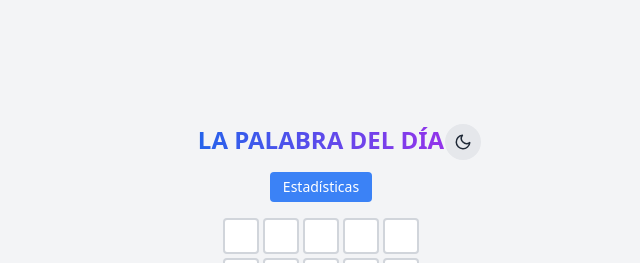
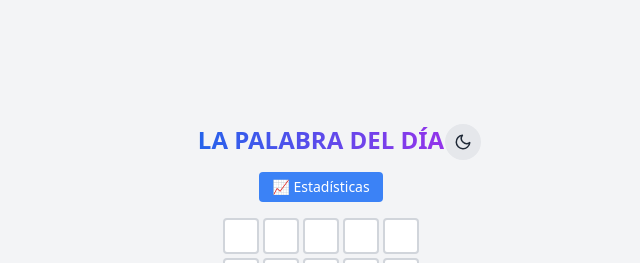
Before and after one commit to eduardescola/palabra-del-dia, a React (Vite) app: page / in a window 1280 px wide. Shown: the top 263 px of the page, without its empty margins (319-959 px from the left). Built offline with nearby package versions, Linux system fonts and the light colour scheme.

Commit message:
detallet

```diff
--- a/src/components/StatsModal.tsx
+++ b/src/components/StatsModal.tsx
@@ -114,7 +114,7 @@ const StatsModal: React.FC<StatsModalProps> = ({ stats }) => {
         onClick={() => setIsOpen(true)}
         className="text-sm bg-blue-500 hover:bg-blue-600 text-white px-3 py-1 rounded"
       >
-        Estadísticas
+        📈 Estadísticas
       </button>
 
       {isOpen && (
```
